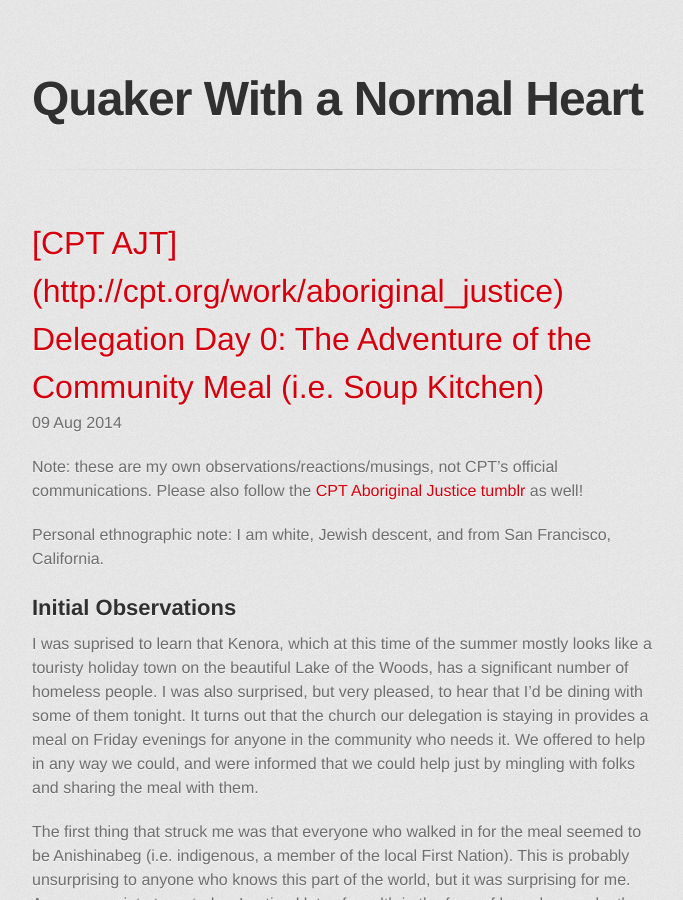
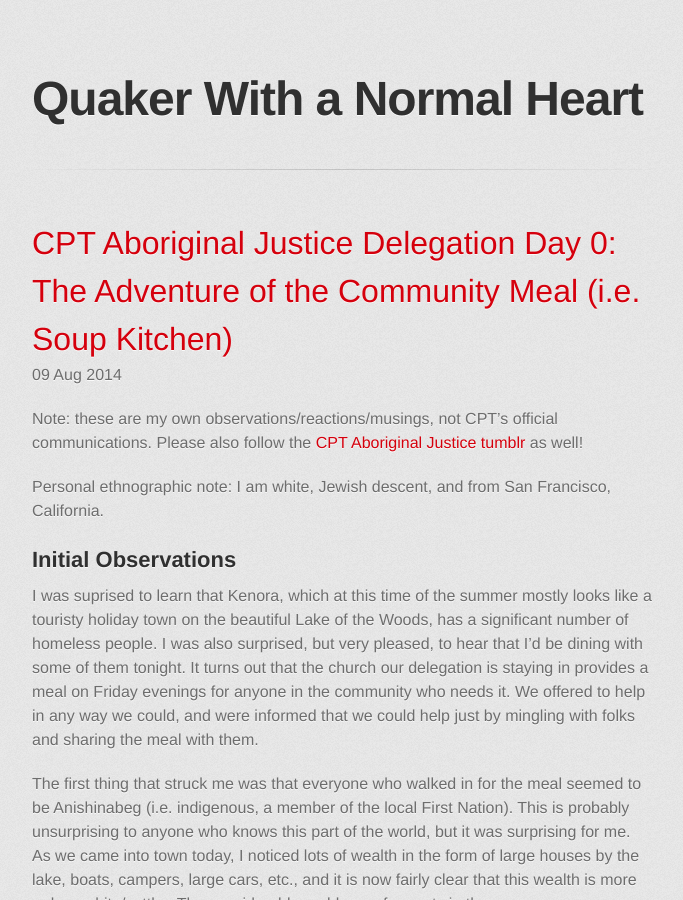
Before and after one commit to joelcw/joelcw.github.io, a Jekyll site: the page built from _posts/2014-08-09-community-meal.md, in a window 1280 px wide and 900 px high. Shown: the whole window, without its empty margins (298-981 px from the left). Built offline with Jekyll 4.4.1, drawn with Linux system fonts in a browser that asks for light colours; some web fonts are replaced.

Commit message:
fixed title

```diff
--- a/_posts/2014-08-09-community-meal.md
+++ b/_posts/2014-08-09-community-meal.md
@@ -1,6 +1,7 @@
 ---
 layout: post
-title: "[CPT AJT](http://cpt.org/work/aboriginal_justice) Delegation Day 0:
+title: "CPT Aboriginal Justice Delegation Day 0:
+
 The Adventure of the Community Meal (i.e. Soup Kitchen)"
 ---
 
```
